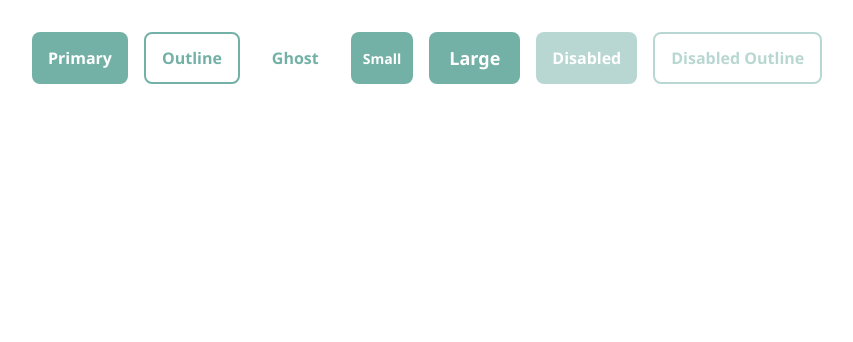
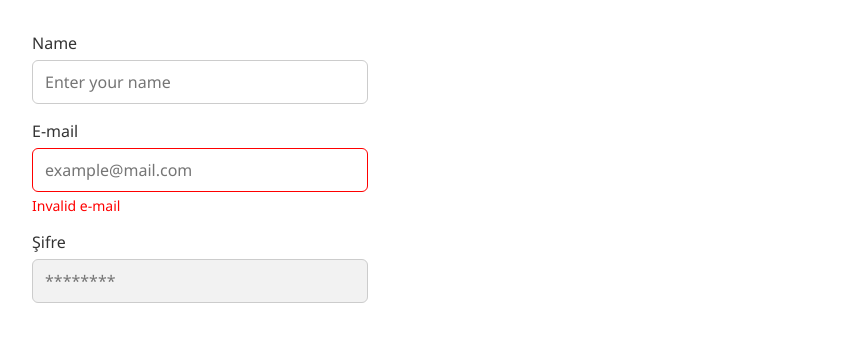
Before and after one commit to DorukhanBekdur/dorukhan-ui, a React (Vite) app: page / in a window 1280 px wide. Shown: the top 342 px of the page, without its empty margins (0-853 px from the left). Built offline with nearby package versions, Linux system fonts and the light colour scheme.

Commit message:
Add complete Input component with error, label, and disabled support

```diff
--- a/src/App.jsx
+++ b/src/App.jsx
@@ -1,28 +1,27 @@
-import React from "react";
-import Button from "./components/Button/Button";
+import { useState } from "react";
+import Input from "./components/Input/Input";
 
 function App() {
+  const [name, setName] = useState("");
+
   return (
-    <>
-      <div
-        style={{
-          padding: "2rem",
-          display: "flex",
-          gap: "1rem",
-          flexWrap: "wrap",
-        }}
-      >
-        <Button>Primary</Button>
-        <Button variant="outline">Outline</Button>
-        <Button variant="ghost">Ghost</Button>
-        <Button size="sm">Small</Button>
-        <Button size="lg">Large</Button>
-        <Button disabled>Disabled</Button>
-        <Button variant="outline" disabled>
-          Disabled Outline
-        </Button>
-      </div>
-    </>
+    <div style={{ padding: "2rem", maxWidth: "400px" }}>
+      <Input
+        label="Name"
+        placeholder="Enter your name"
+        value={name}
+        onChange={(e) => setName(e.target.value)}
+      />
+
+      <Input
+        label="E-mail"
+        placeholder="example@mail.com"
+        type="email"
+        error="Invalid e-mail"
+      />
+
+      <Input label="Şifre" type="password" placeholder="********" disabled />
+    </div>
   );
 }
 
--- /dev/null
+++ b/src/components/Input/Input.css
@@ -0,0 +1,40 @@
+.input-wrapper {
+  display: flex;
+  flex-direction: column;
+  margin-bottom: 1rem;
+  font-family: inherit;
+}
+
+.input-label {
+  margin-bottom: 6px;
+  font-weight: 500;
+  color: #333;
+}
+
+.input-field {
+  padding: 10px 12px;
+  border-radius: 6px;
+  border: 1.5px solid #ccc;
+  font-size: 16px;
+  transition: border-color 0.2s ease;
+}
+
+.input-field:focus {
+  border-color: #73b1a6;
+  outline: none;
+}
+
+.input-error {
+  border-color: red;
+}
+
+.input-error-message {
+  margin-top: 4px;
+  color: red;
+  font-size: 14px;
+}
+
+.disabled .input-field {
+  background-color: #f2f2f2;
+  cursor: not-allowed;
+}
--- /dev/null
+++ b/src/components/Input/Input.jsx
@@ -0,0 +1,30 @@
+import "./Input.css";
+
+const Input = ({
+  label,
+  placeholder = "",
+  value,
+  onChange,
+  error,
+  disabled = false,
+  type = "text",
+  ...props
+}) => {
+  return (
+    <div className={`input-wrapper ${disabled ? "disabled" : ""}`}>
+      {label && <label className="input-label">{label}</label>}
+      <input
+        className={`input-field ${error ? "input-error" : ""}`}
+        type={type}
+        value={value}
+        onChange={onChange}
+        placeholder={placeholder}
+        disabled={disabled}
+        {...props}
+      />
+      {error && <p className="input-error-message">{error}</p>}
+    </div>
+  );
+};
+
+export default Input;
```
